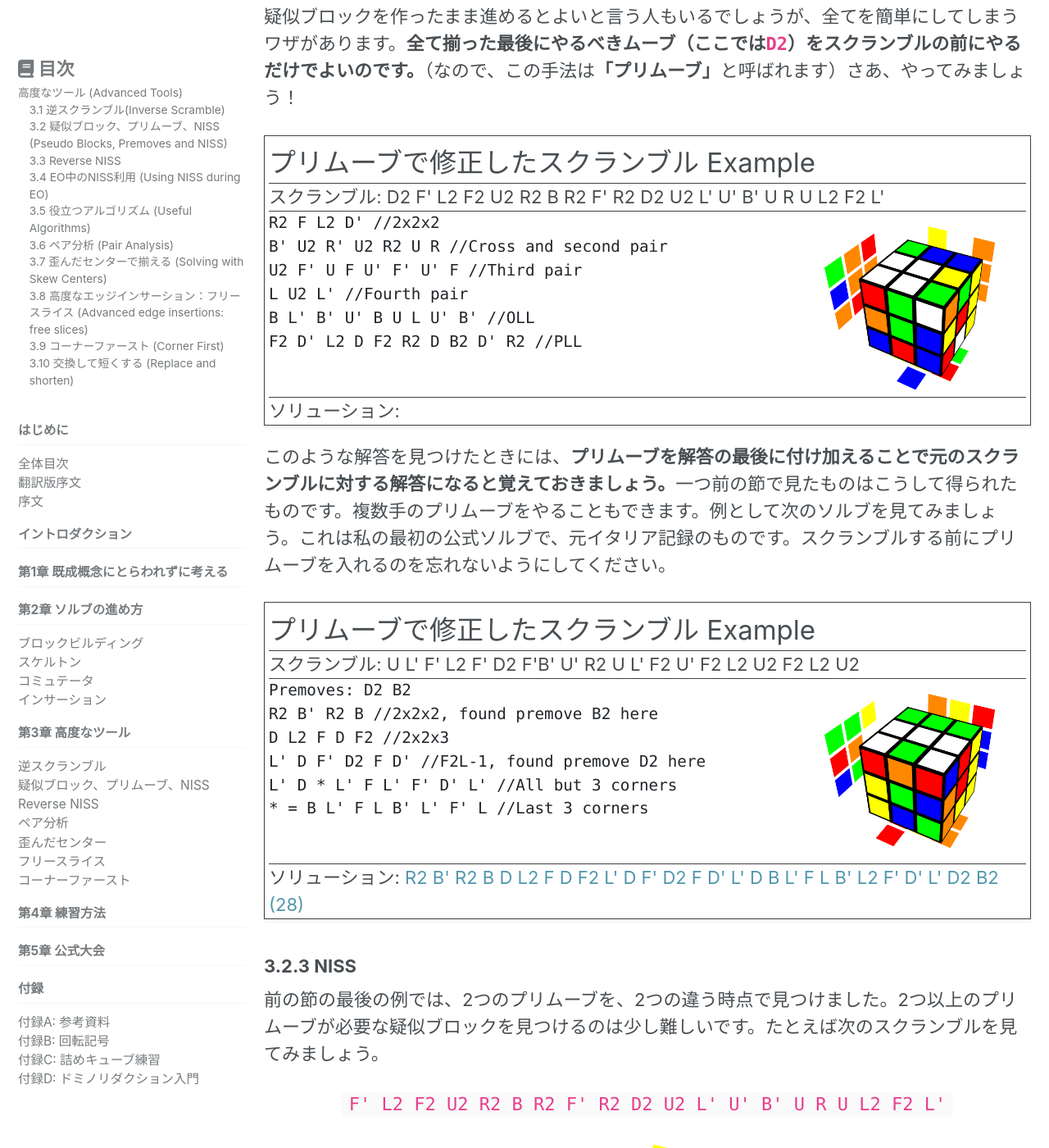
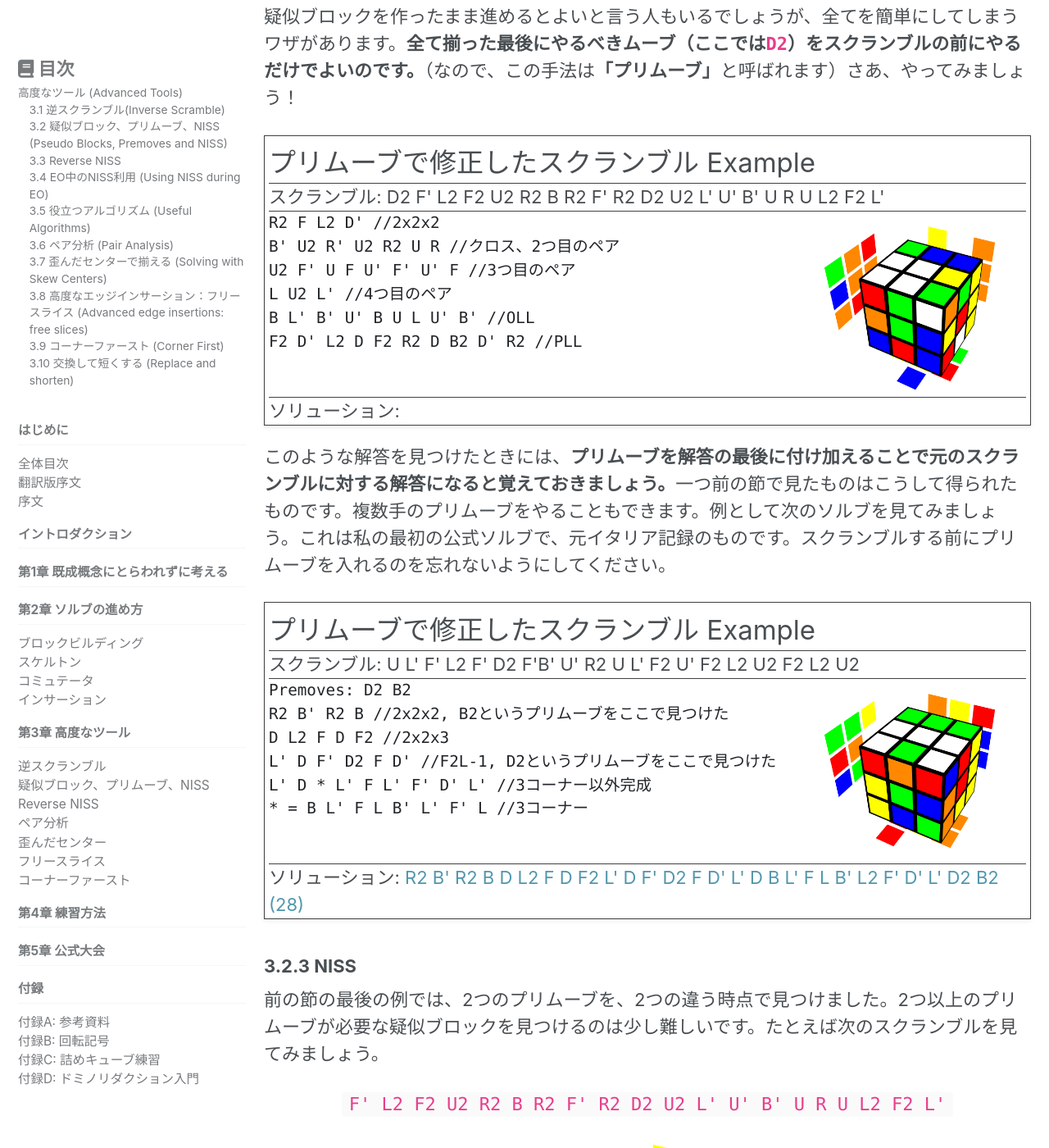
Before and after one commit to kawam1123/translation, a Jekyll site: the page built from _pages/FMC-Tutorial/FMC-tutorial-v3-chapter3.md, in a window 1280 px wide and 1400 px high, scrolled down 4939 px. Shown: the whole window at 82% size. Built offline with Jekyll 4.4.1, drawn with Linux system fonts in a browser that asks for light colours; cached includes are drawn as plain includes; nearby versions of some CDN libraries; some of the changed text lies outside the part shown.

```diff
--- a/_data/navigation.yml
+++ b/_data/navigation.yml
@@ -20,7 +20,7 @@
   - title: "はじめに"
     children:
       - title: "全体目次"
-        url : /FMC/FMC-Tutorial/v3/toc
+        url : /FMC/FMC-Tutorial/v3/
       - title: "翻訳版序文"
         url : /FMC/FMC-Tutorial/v3/translation-preface
       - title: "序文"
--- a/_pages/FMC-Tutorial/FMC-tutorial-v3-chapter3.md
+++ b/_pages/FMC-Tutorial/FMC-tutorial-v3-chapter3.md
@@ -204,9 +204,9 @@
 
 {% capture display_text %}
 R2 F L2 D' //2x2x2
-B' U2 R' U2 R2 U R //Cross and second pair
-U2 F' U F U' F' U' F //Third pair
-L U2 L' //Fourth pair
+B' U2 R' U2 R2 U R //クロス、2つ目のペア
+U2 F' U F U' F' U' F //3つ目のペア
+L U2 L' //4つ目のペア
 B L' B' U' B U L U' B' //OLL
 F2 D' L2 D F2 R2 D B2 D' R2 //PLL
 {% endcapture %}
@@ -241,11 +241,11 @@
 
 {% capture display_text %}
 Premoves: D2 B2
-R2 B' R2 B //2x2x2, found premove B2 here
+R2 B' R2 B //2x2x2, B2というプリムーブをここで見つけた
 D L2 F D F2 //2x2x3
-L' D F' D2 F D' //F2L-1, found premove D2 here
-L' D * L' F L' F' D' L' //All but 3 corners
-* = B L' F L B' L' F' L //Last 3 corners
+L' D F' D2 F D' //F2L-1, D2というプリムーブをここで見つけた
+L' D * L' F L' F' D' L' //3コーナー以外完成
+* = B L' F L B' L' F' L //3コーナー
 {% endcapture %}
 {% include solvebox.html
 title = "プリムーブで修正したスクランブル Example"
@@ -296,7 +296,7 @@
 
 **しかし、NISS (Normal-Inverse Scramble Switch)を知っていれば、こういったプリムーブを見つけることはそう難しくありません。** このテクニックは2009年にRazoux Schultzによって最初に考案されました。
 
-ここ説明する概要は、Tomoaki Okayamaによる素晴らしい投稿によるものです。[^3-2-3-1] 最も重要なのことは次のようにまとめられます。
+ここ説明する概要は、Tomoaki Okayamaによる素晴らしい投稿によるものです[^3-2-3-1]。最も重要なのことは次のようにまとめられます。
 
 **スクランブルと解答は、単一のムーブのループ配列として考えることができ、これはキューブの状態にまったく影響しない。**
 {: .notice}
@@ -318,7 +318,10 @@
 The scramble and the solution can be thought of as a single move sequence
 loop, that doesn’t affect the cube in any way.
 -->
-たとえば、抽象化して、`A B C D`をスクランブル、`p q r s`をそれに対する解答と考えてみましょう。`A B C D p q r s `という配列で、キューブは完成状態に戻ります。ここで、同じように、「ズラした」配列を考えてみると、どれもキューブの状態に影響しないことがわかります。
+
+これだけではわかりにくいので解説しましょう。たとえば、抽象化して、`A B C D`をスクランブル、`p q r s`をそれに対する解答と考えてみましょう。`A B C D p q r s `という配列で、キューブは完成状態に戻ります。
+
+ここで、同じように、次のような「ズラした」配列をいくつか考えてみると、どれもキューブの状態に影響しないことがわかります。（崩れません）
 
 `s (A B C D p q r s) s'` = `s A B C D p q r`
 `r s (A B C D p q r s) s' r'` = `r s A B C D`
@@ -328,7 +331,7 @@
 . . .
 {: .text-center}
 
-もちろん、逆手順にしてもキューブの状態に影響しません
+もちろん、逆手順にしてもキューブの状態に影響しません。
 
 <!--
 For example, let abstractly A B C D be a scramble and p q r s a solution for it. The
@@ -549,7 +553,7 @@
 A B D G' F' E' C'
 -->
 ### 3.3 Reverse NISS {#ch3-3}
-これは広く知られたテクニックではありませんが、役に立つ場合もあります。「2.4.9節Conjugateをして揃える(Conjugate and Solve)」や「2.6.1節 戻ってやり直そう (Go Back and Change your Solve)」の両方を改善したものと考えてもいいでしょう。
+これは広く知られたテクニックではありませんが、役に立つ場合もあります。「[2.4.9節 Conjugateをして揃える(Conjugate and Solve)](chapter2#ch2-4-9)」や「[2.6.1節 戻ってやり直そう (Go Back and Change your Solve)](chapter2#ch2-6-1)」の両方を改善したものと考えてもいいでしょう。
 
 少しだけ(4～8個)ピースを無視すればよいスケルトンになる手順を見つけたとしましょう。ここでインサートして揃えるのが普通ですが、このピースのステッカーの色に一つも共通のものがない（つまり全て違う層にある）ときは、インサートするアルゴリズムを見つけるのが非常に大変でしょう。
 
```
Also changed, not shown: other parts of _pages/FMC-Tutorial/FMC-tutorial-v3-chapter3.md (+3 -2 lines), _pages/FMC-Tutorial/FMC-tutorial-v3-chapter2.md (+1 -1 lines).
